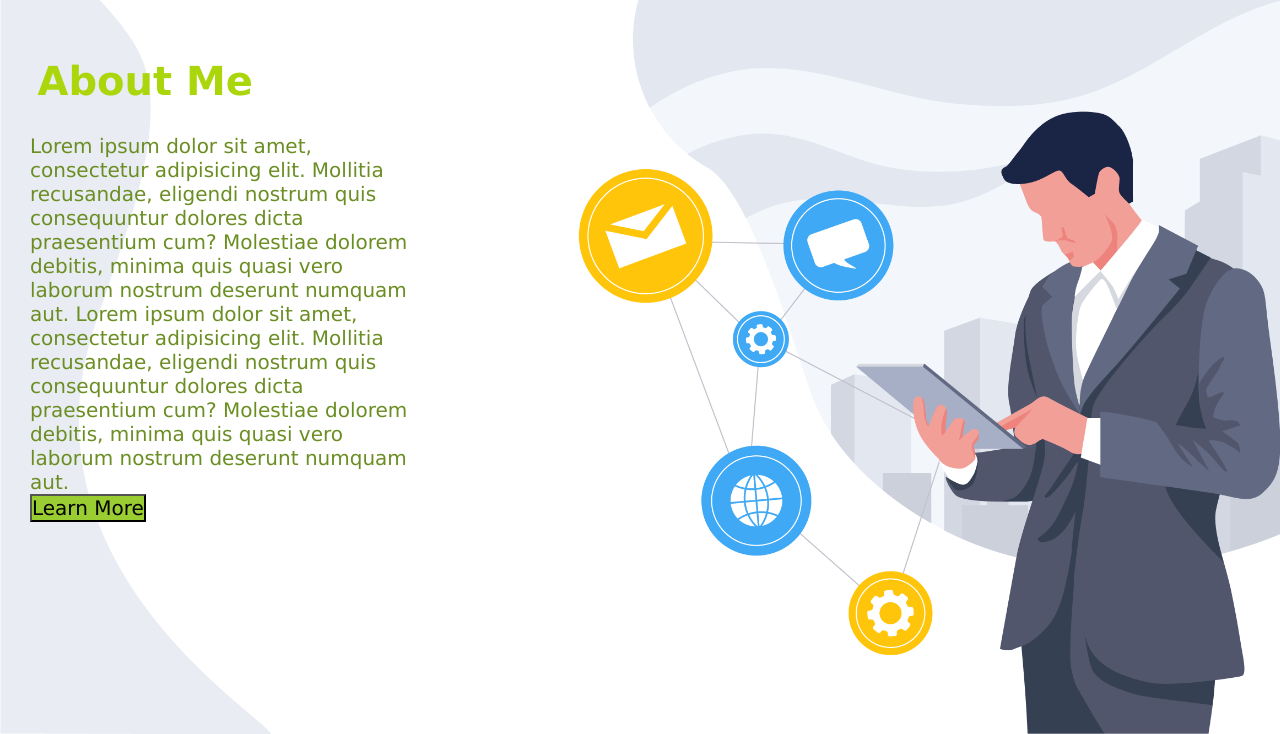
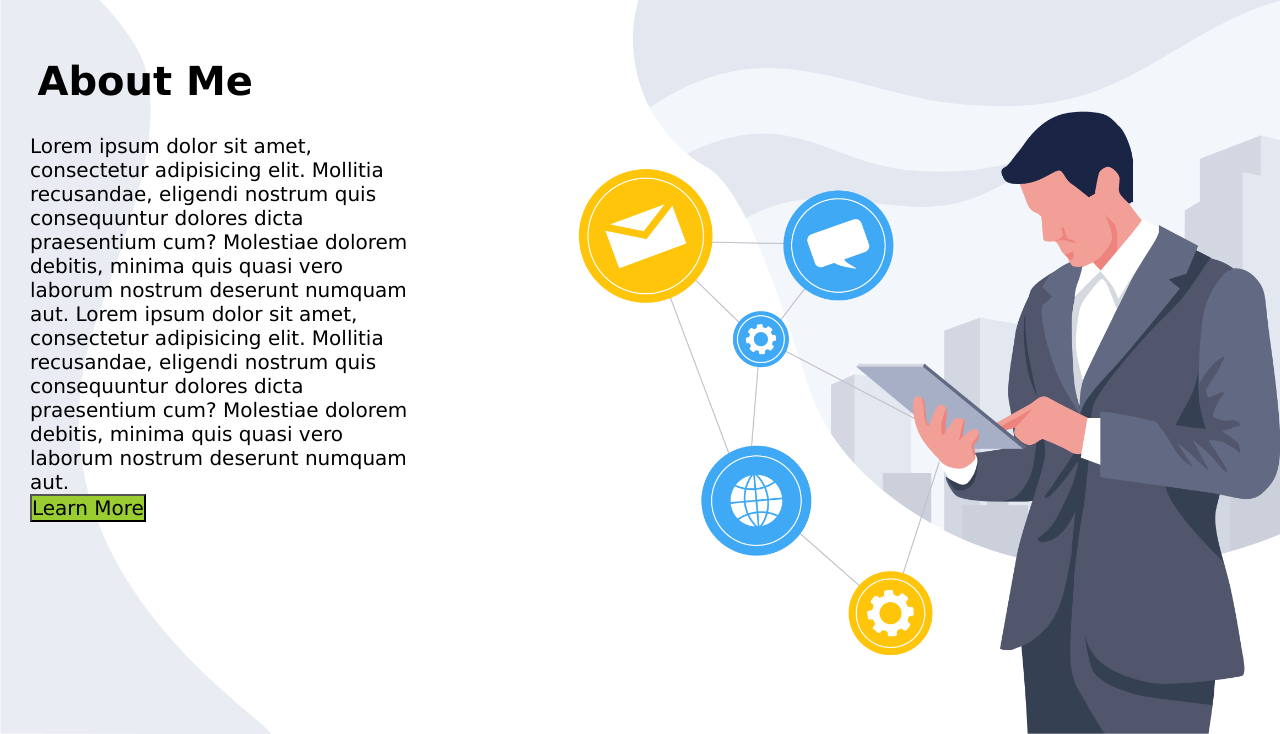
Before and after one commit to ARSoftanTech/AR-s-Assignment-Two, a plain HTML site: page index.html in a window 1280 px wide. Shown: the part 66-800 px from the top of the page. Drawn offline with Linux system fonts and the light colour scheme.

Commit message:
Update style.css

```diff
--- a/style.css
+++ b/style.css
@@ -48,12 +48,12 @@ nav ul li a{
     margin-left: 30px;
     margin-top: 5%;
     font-size: 20px;
-    color: olivedrab;
+    color: black;
 }
 
 #about{
     width: 60%;
-    color: #abd60C;
+    color: black;
     text-align: center;
     margin-bottom: 30px;
     border-radius: 30%;
```
